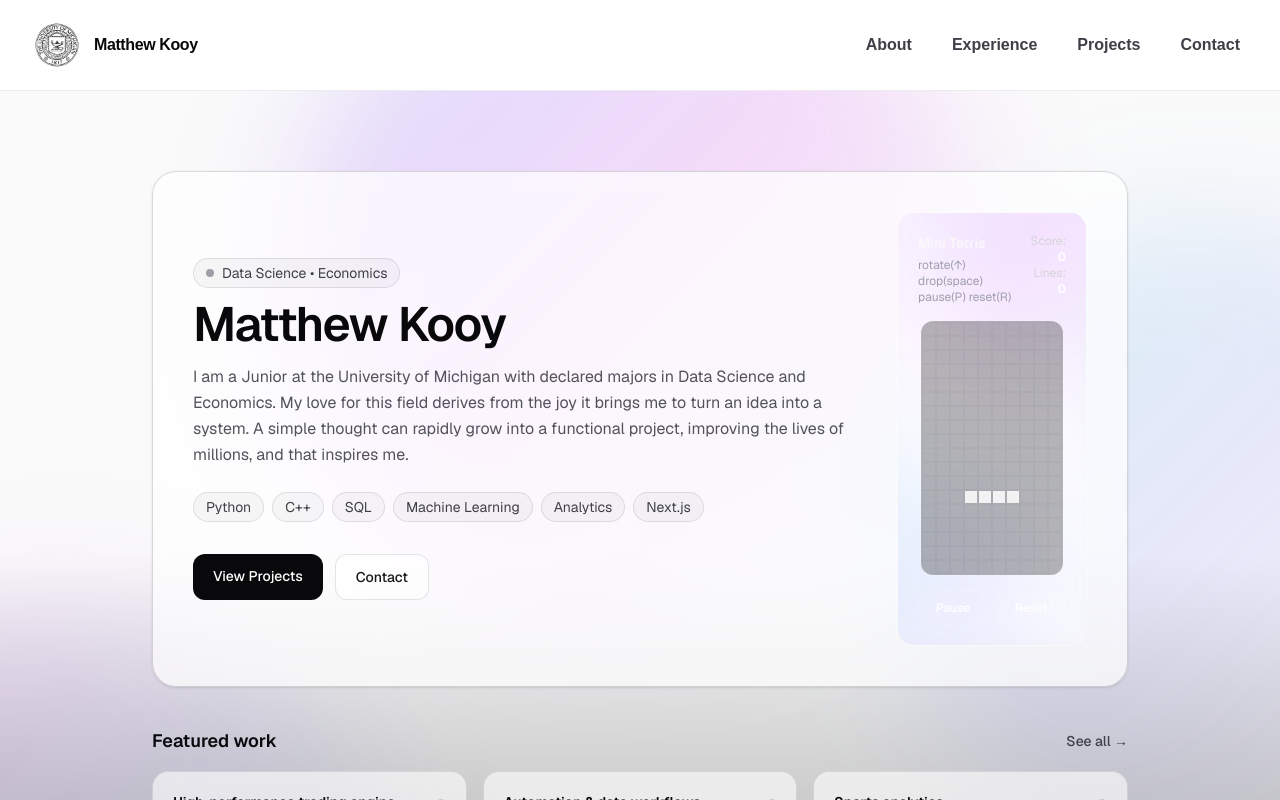
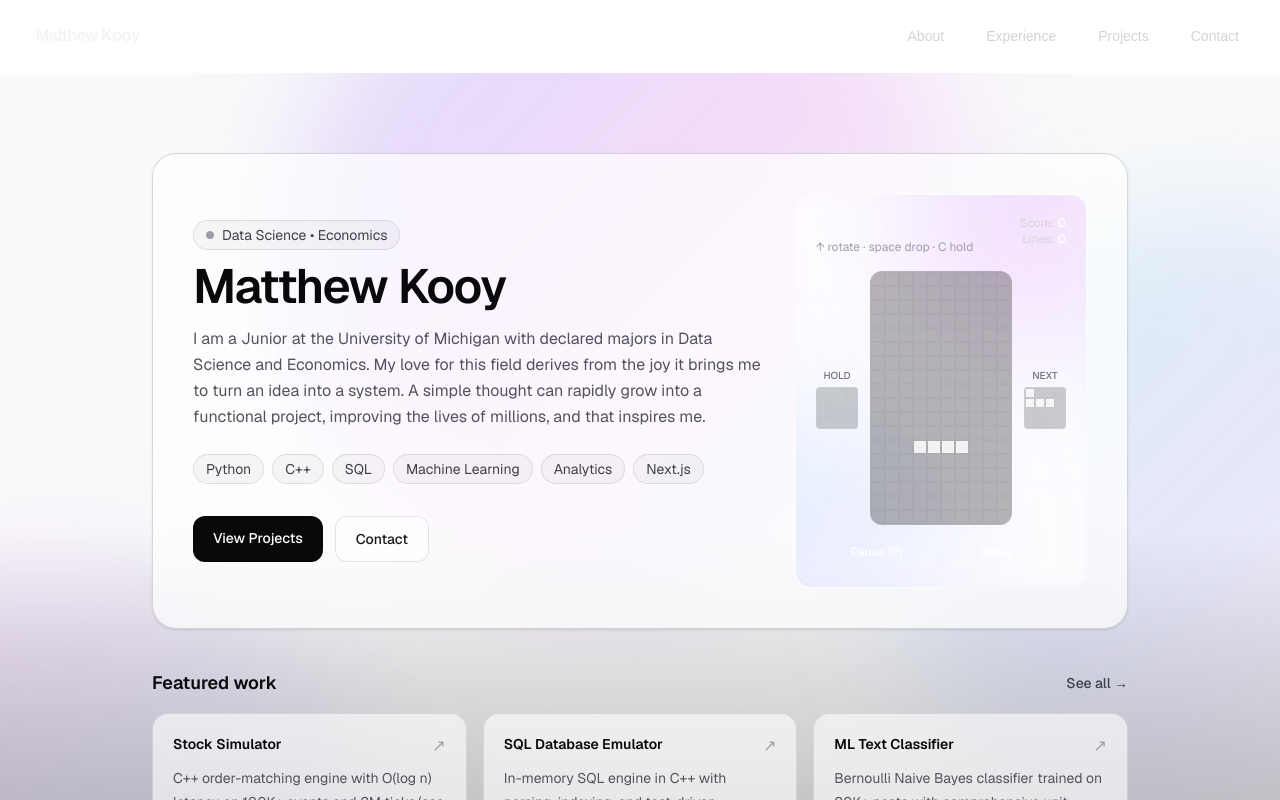
Before and after one commit to matthewkooy2/matthewkooy2.github.io, a Next.js app: page / in a window 1280 px wide. Shown: the top 800 px of the page. Built offline with nearby package versions, Linux system fonts and the light colour scheme.

Commit message:
added hold to tetris

```diff
--- a/src/app/components/Navbar.tsx
+++ b/src/app/components/Navbar.tsx
@@ -3,7 +3,6 @@
 import Link from "next/link";
 import { usePathname } from "next/navigation";
 import { useEffect, useState } from "react";
-import Image from "next/image";
 
 
 const NAV_ITEMS = [
@@ -30,10 +29,11 @@ function NavLink({
       href={href}
       onClick={onClick}
       className={[
-        "rounded-md px-4 py-2 text-base font-semibold transition",
-        "text-zinc-700 hover:text-zinc-950",
-        "hover:bg-zinc-100",
-        active ? "bg-zinc-100 text-zinc-950" : "",
+        "rounded-lg px-4 py-2 text-sm font-medium transition-all duration-200",
+        "border",
+        active
+          ? "border-white/30 bg-white/10 text-white"
+          : "border-white/10 text-zinc-300 hover:border-white/25 hover:bg-white/[0.06] hover:text-white",
       ].join(" ")}
     >
       {label}
@@ -48,24 +48,16 @@ export default function Navbar() {
   useEffect(() => setOpen(false), [pathname]);
 
   return (
-    <header className="sticky top-0 z-50 border-b border-zinc-200/70 bg-white/80 backdrop-blur">
-      {/* FULL-WIDTH BAR */}
+    <header className="sticky top-0 z-50">
+      {/* Main navbar container */}
+      <div className="border-b border-white/15 bg-white/[0.08] backdrop-blur-xl">
         <div className="flex w-full items-center px-6 py-4">
           {/* Brand (left) */}
           <Link
             href="/"
-          className="group inline-flex items-center gap-3 rounded-md px-2 py-1"
+            className="rounded-lg px-3 py-2 text-base font-semibold tracking-tight text-zinc-100 transition-all duration-200 hover:bg-white/[0.05]"
           >
-          <Image
-            src="/umich-logo.png"
-            alt="University of Michigan"
-            width={50}
-            height={50}
-            className="transition group-hover:scale-105"
-            />
-          <span className="text-base font-semibold tracking-tight text-zinc-950">
             Matthew Kooy
-          </span>
           </Link>
 
           {/* Desktop nav (right) */}
@@ -78,7 +70,7 @@ export default function Navbar() {
           {/* Mobile toggle (right) */}
           <button
             type="button"
-          className="ml-auto inline-flex items-center justify-center rounded-md border border-zinc-300 bg-white px-4 py-2 text-base font-semibold text-zinc-900 transition hover:bg-zinc-100 md:hidden"
+            className="ml-auto inline-flex items-center justify-center rounded-lg border border-white/15 bg-white/[0.05] px-4 py-2 text-sm font-medium text-zinc-200 transition-all duration-200 hover:bg-white/[0.10] hover:border-white/25 md:hidden"
             aria-label="Toggle menu"
             aria-expanded={open}
             onClick={() => setOpen((v) => !v)}
@@ -89,8 +81,8 @@ export default function Navbar() {
 
         {/* Mobile nav panel */}
         {open && (
-        <div className="border-t border-zinc-200/70 bg-white md:hidden">
-          <div className="flex flex-col gap-1 px-6 py-3">
+          <div className="border-t border-white/10 md:hidden">
+            <div className="flex flex-col gap-2 px-5 py-4">
               {NAV_ITEMS.map((item) => (
                 <NavLink
                   key={item.href}
@@ -102,6 +94,7 @@ export default function Navbar() {
             </div>
           </div>
         )}
+      </div>
     </header>
   );
 }
--- a/src/app/components/TetrisMini.tsx
+++ b/src/app/components/TetrisMini.tsx
@@ -3,9 +3,11 @@
 import React, { useEffect, useMemo, useRef, useState } from "react";
 
 type Cell = 0 | 1;
+type Piece = { type: string; rot: number; x: number; y: number };
 
 const COLS = 10;
 const ROWS = 18;
+const PREVIEW_SIZE = 4; // 4x4 preview grid
 
 // Tetriminos (4x4) in 4 rotations (0,1,2,3)
 const SHAPES: Record<string, number[][][]> = {
@@ -205,6 +207,55 @@ function cloneBoard(b: Cell[][]): Cell[][] {
   return b.map((r) => r.slice()) as Cell[][];
 }
 
+// Preview component for hold/next pieces
+function PiecePreview({ piece, label }: { piece: Piece | null; label: string }) {
+  const canvasRef = useRef<HTMLCanvasElement | null>(null);
+  const cellSize = 10;
+  const size = PREVIEW_SIZE * cellSize;
+
+  useEffect(() => {
+    const canvas = canvasRef.current;
+    if (!canvas) return;
+    const ctx = canvas.getContext("2d");
+    if (!ctx) return;
+
+    ctx.clearRect(0, 0, size, size);
+
+    // Draw empty grid
+    for (let r = 0; r < PREVIEW_SIZE; r++) {
+      for (let c = 0; c < PREVIEW_SIZE; c++) {
+        ctx.fillStyle = "rgba(255,255,255,0.04)";
+        ctx.fillRect(c * cellSize + 1, r * cellSize + 1, cellSize - 2, cellSize - 2);
+      }
+    }
+
+    // Draw piece if exists
+    if (piece) {
+      const shape = SHAPES[piece.type][0]; // Always show rotation 0 for preview
+      for (let r = 0; r < 4; r++) {
+        for (let c = 0; c < 4; c++) {
+          if (shape[r][c]) {
+            ctx.fillStyle = "rgba(255,255,255,0.85)";
+            ctx.fillRect(c * cellSize + 1, r * cellSize + 1, cellSize - 2, cellSize - 2);
+          }
+        }
+      }
+    }
+  }, [piece, size, cellSize]);
+
+  return (
+    <div className="flex flex-col items-center">
+      <span className="text-[10px] font-medium text-zinc-500 mb-1">{label}</span>
+      <canvas
+        ref={canvasRef}
+        width={size}
+        height={size}
+        className="rounded border border-white/10 bg-black/20"
+      />
+    </div>
+  );
+}
+
 function randPiece() {
   const type = PIECES[Math.floor(Math.random() * PIECES.length)];
   return { type, rot: 0, x: Math.floor(COLS / 2) - 2, y: -1 };
@@ -267,6 +318,9 @@ export default function TetrisMini() {
 
   const [board, setBoard] = useState<Cell[][]>(() => emptyBoard());
   const [piece, setPiece] = useState(() => randPiece());
+  const [nextPiece, setNextPiece] = useState(() => randPiece());
+  const [holdPiece, setHoldPiece] = useState<Piece | null>(null);
+  const [canHold, setCanHold] = useState(true);
   const [score, setScore] = useState(0);
   const [lines, setLines] = useState(0);
   const [isPaused, setIsPaused] = useState(false);
@@ -292,8 +346,12 @@ export default function TetrisMini() {
     return b;
   }, [board, piece]);
 
+  // Use a ref to track the next piece for spawning
+  const nextPieceRef = useRef(nextPiece);
+  nextPieceRef.current = nextPiece;
+
   function lockAndSpawn(
-    currPiece: ReturnType<typeof randPiece>,
+    currPiece: Piece,
     currBoard: Cell[][]
   ) {
     const merged = merge(currBoard, currPiece);
@@ -305,18 +363,27 @@ export default function TetrisMini() {
     }
 
     setBoard(clearedBoard);
+    setCanHold(true); // Allow hold again after piece locks
 
-    const next = randPiece();
-    if (collides(clearedBoard, next, 0, 0, 0)) {
+    const spawning = nextPieceRef.current;
+
+    // Check for game over
+    if (collides(clearedBoard, spawning, 0, 0, 0)) {
       setIsGameOver(true);
-      return next;
     }
-    return next;
+
+    // Generate new next piece
+    setNextPiece(randPiece());
+
+    return spawning;
   }
 
   function reset() {
     setBoard(emptyBoard());
     setPiece(randPiece());
+    setNextPiece(randPiece());
+    setHoldPiece(null);
+    setCanHold(true);
     setScore(0);
     setLines(0);
     setIsPaused(false);
@@ -336,6 +403,7 @@ export default function TetrisMini() {
     }, 450);
 
     return () => window.clearInterval(interval);
+    // eslint-disable-next-line react-hooks/exhaustive-deps
   }, [board, isPaused, isGameOver]);
 
   // Canvas render
@@ -373,7 +441,9 @@ export default function TetrisMini() {
       k === "ArrowRight" ||
       k === "ArrowDown" ||
       k === "ArrowUp" ||
-      k === " "
+      k === " " ||
+      k === "c" ||
+      k === "C"
     ) {
       e.preventDefault();
     }
@@ -388,6 +458,23 @@ export default function TetrisMini() {
     }
 
     if (isPaused || isGameOver) return;
+
+    // Hold piece (C key)
+    if ((k === "c" || k === "C") && canHold) {
+      setCanHold(false);
+      if (holdPiece === null) {
+        // First hold: store current piece, spawn next
+        setHoldPiece({ ...piece, x: Math.floor(COLS / 2) - 2, y: -1, rot: 0 });
+        setPiece(nextPiece);
+        setNextPiece(randPiece());
+      } else {
+        // Swap current piece with held piece
+        const temp = { ...piece, x: Math.floor(COLS / 2) - 2, y: -1, rot: 0 };
+        setPiece({ ...holdPiece, x: Math.floor(COLS / 2) - 2, y: -1, rot: 0 });
+        setHoldPiece(temp);
+      }
+      return;
+    }
 
     setPiece((p) => {
       if (k === "ArrowLeft" && !collides(board, p, -1, 0, 0))
@@ -437,7 +524,7 @@ export default function TetrisMini() {
         <div>
           <p className="text-sm font-medium text-zinc-50">Mini Tetris</p>
           <p className="mt-1 text-xs text-zinc-400">
-            rotate(↑) drop(space) pause(P) reset(R)
+            ↑ rotate · space drop · C hold
           </p>
         </div>
 
@@ -451,7 +538,17 @@ export default function TetrisMini() {
         </div>
       </div>
 
-      <div className="relative mt-4 flex items-center justify-center">
+      <div className="relative mt-4 flex items-center justify-center gap-3">
+        {/* Hold piece preview */}
+        <div className="flex flex-col gap-2">
+          <PiecePreview piece={holdPiece} label="HOLD" />
+          {!canHold && holdPiece && (
+            <div className="h-1 w-full rounded bg-zinc-600/50" />
+          )}
+        </div>
+
+        {/* Main game board */}
+        <div className="relative">
           <canvas
             ref={canvasRef}
             width={W}
@@ -473,18 +570,22 @@ export default function TetrisMini() {
           )}
         </div>
 
-      <div className="relative mt-4 flex gap-2">
+        {/* Next piece preview */}
+        <PiecePreview piece={nextPiece} label="NEXT" />
+      </div>
+
+      <div className="relative mt-3 flex gap-2">
         <button
           onClick={() => setIsPaused((v) => !v)}
-          className="flex-1 rounded-xl border border-white/10 bg-white/[0.06] px-3 py-2 text-xs font-medium text-white hover:bg-white/[0.10]"
+          className="flex-1 rounded-lg border border-white/10 bg-white/[0.06] px-3 py-1.5 text-xs font-medium text-white hover:bg-white/[0.10]"
         >
-          {isPaused ? "Resume" : "Pause"}
+          {isPaused ? "Resume (P)" : "Pause (P)"}
         </button>
         <button
           onClick={reset}
-          className="flex-1 rounded-xl border border-white/10 bg-white/[0.06] px-3 py-2 text-xs font-medium text-white hover:bg-white/[0.10]"
+          className="flex-1 rounded-lg border border-white/10 bg-white/[0.06] px-3 py-1.5 text-xs font-medium text-white hover:bg-white/[0.10]"
         >
-          Reset
+          Reset (R)
         </button>
       </div>
     </div>
--- a/src/app/page.tsx
+++ b/src/app/page.tsx
@@ -104,18 +104,18 @@ export default function Home() {
           <div className="grid gap-4 md:grid-cols-3">
             {[
               {
-                title: "High-performance trading engine",
-                desc: "C++ order matching + streaming ingestion built for speed and correctness.",
+                title: "Stock Simulator",
+                desc: "C++ order-matching engine with O(log n) latency on 100K+ events and 2M ticks/sec ingestion.",
                 href: "/projects",
               },
               {
-                title: "Automation & data workflows",
-                desc: "Scripts and pipelines that remove busywork and enforce clean inputs.",
+                title: "SQL Database Emulator",
+                desc: "In-memory SQL engine in C++ with parsing, indexing, and test-driven validation.",
                 href: "/projects",
               },
               {
-                title: "Sports analytics",
-                desc: "Basketball profiling + insights designed to be usable for coaches/teams.",
+                title: "ML Text Classifier",
+                desc: "Bernoulli Naive Bayes classifier trained on 20K+ posts with comprehensive unit testing.",
                 href: "/projects",
               },
             ].map((card) => (
```
Lines whose indentation alone changed are shown as unchanged.
